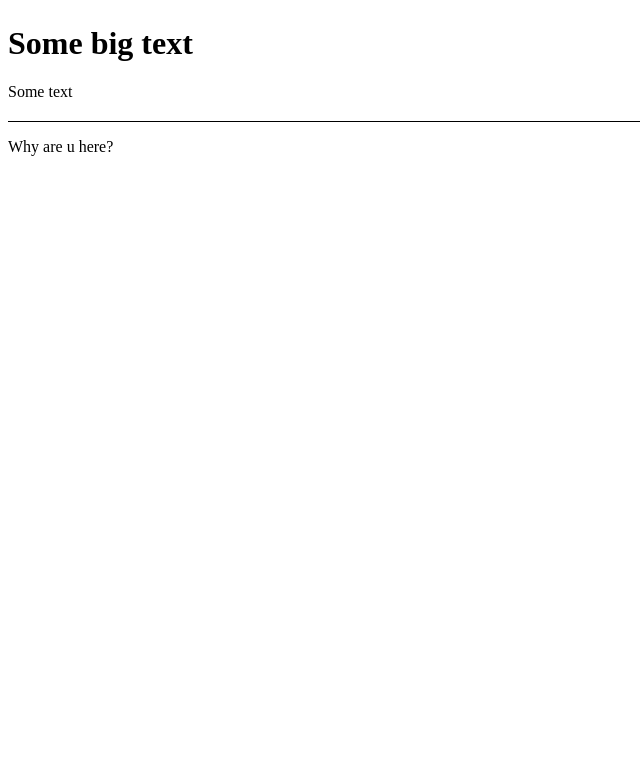
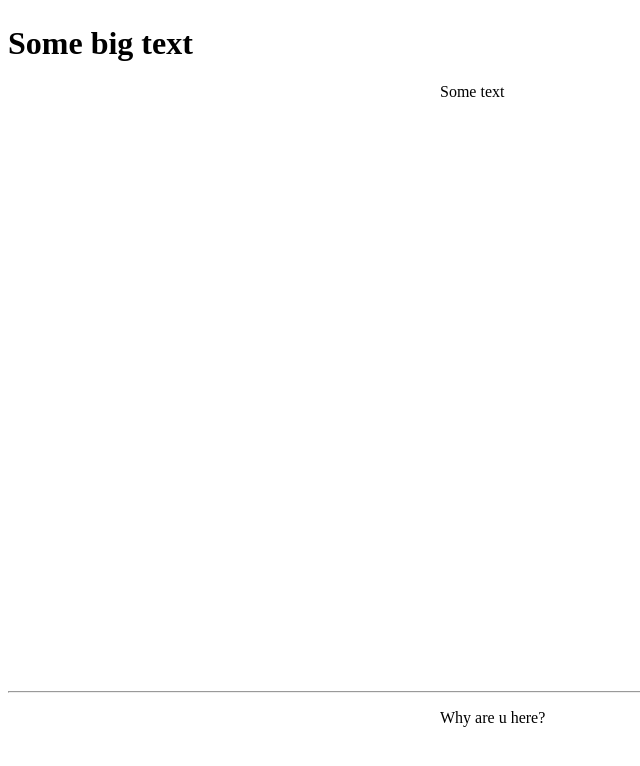
Before and after one commit to DroidFDV/CoopCrossword, a plain HTML site: page index.html in a window 1280 px wide. Shown: the whole page, without its empty margins (0-640 px from the left). Drawn offline with Linux system fonts and the light colour scheme.

Commit message:
Some changes

```diff
--- a/css/styles.css
+++ b/css/styles.css
@@ -1,21 +1,32 @@
+/*
+body {
+    width: 900;
+    margin: 0 auto;
+}*/
+
+p {
+    width: auto;
+}
 
 #header {/* здесь будет лого и еще что-нибудь вроде поддержки проекта.
             минимальная ширина будет зависеть от лого и остального*/
-    width: 100%;
     /*min-width: 600px;*/
     height: auto;
     margin-top: 25px;
 }
 
-#pade {
-    height: auto;
+#page {
+    width: 400px;
+    min-height: 600px;
+    margin: 0 auto;
 }
 
 #footer {
     margin-top: 20px;
-    border-top: 1px solid black;
+    width: 400px;
+    margin: 0 auto;
+}
 
-}
 
 .letter-field {
     width: 50px;
--- a/index.html
+++ b/index.html
@@ -1,4 +1,4 @@
-<!DOCTYPE html>
+<!DOCTYPE html5>
 <html>
     <head>
         <link href="css/styles.css" rel="stylesheet" type="text/css">
@@ -10,9 +10,12 @@
             <h1> Some big text</h1>
         </div>
         <div id="page">
-            <p class="my-class">Some text</p>
+            <div>
+                <p>Some text</p>
 
+            </div>
         </div>
+        <hr>
         <div id="footer">
             <p>Why are u here?</p>
         </div>
```
